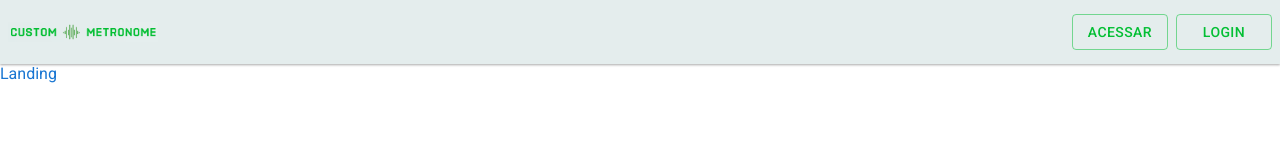
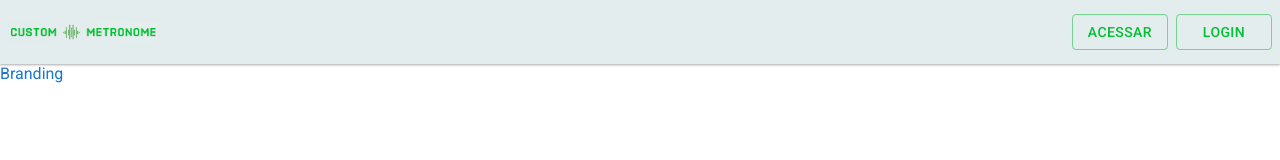
Before and after one commit to Gabriel-Barbosa-de-Oliveira/custom-metronome, a React (Create React App) app in the folder custom-metronome/: page / in a window 1280 px wide. Shown: the top 160 px of the page. Built offline with nearby package versions, Linux system fonts and the light colour scheme.

Commit message:
Landing Page Estrutura

```diff
--- a/custom-metronome/src/components/Landing/Landing.tsx
+++ b/custom-metronome/src/components/Landing/Landing.tsx
@@ -1,4 +1,5 @@
 import React, { Component } from 'react'
+import Branding from '../../partials/Branding/Branding'
 import HeaderMenu from '../../partials/HeaderMenu/HeaderMenu'
 
 export default class Landing extends Component {
@@ -6,7 +7,7 @@ export default class Landing extends Component {
         return (
             <>
                 <HeaderMenu />
-        <div>Landing</div>
+                <Branding />
             </>
         )
     }
--- /dev/null
+++ b/custom-metronome/src/partials/Branding/Branding.tsx
@@ -0,0 +1,9 @@
+import React, { Component } from 'react'
+
+export default class Branding extends Component {
+  render() {
+    return (
+      <div>Branding</div>
+    )
+  }
+}
```
Lines whose indentation alone changed are shown as unchanged.
